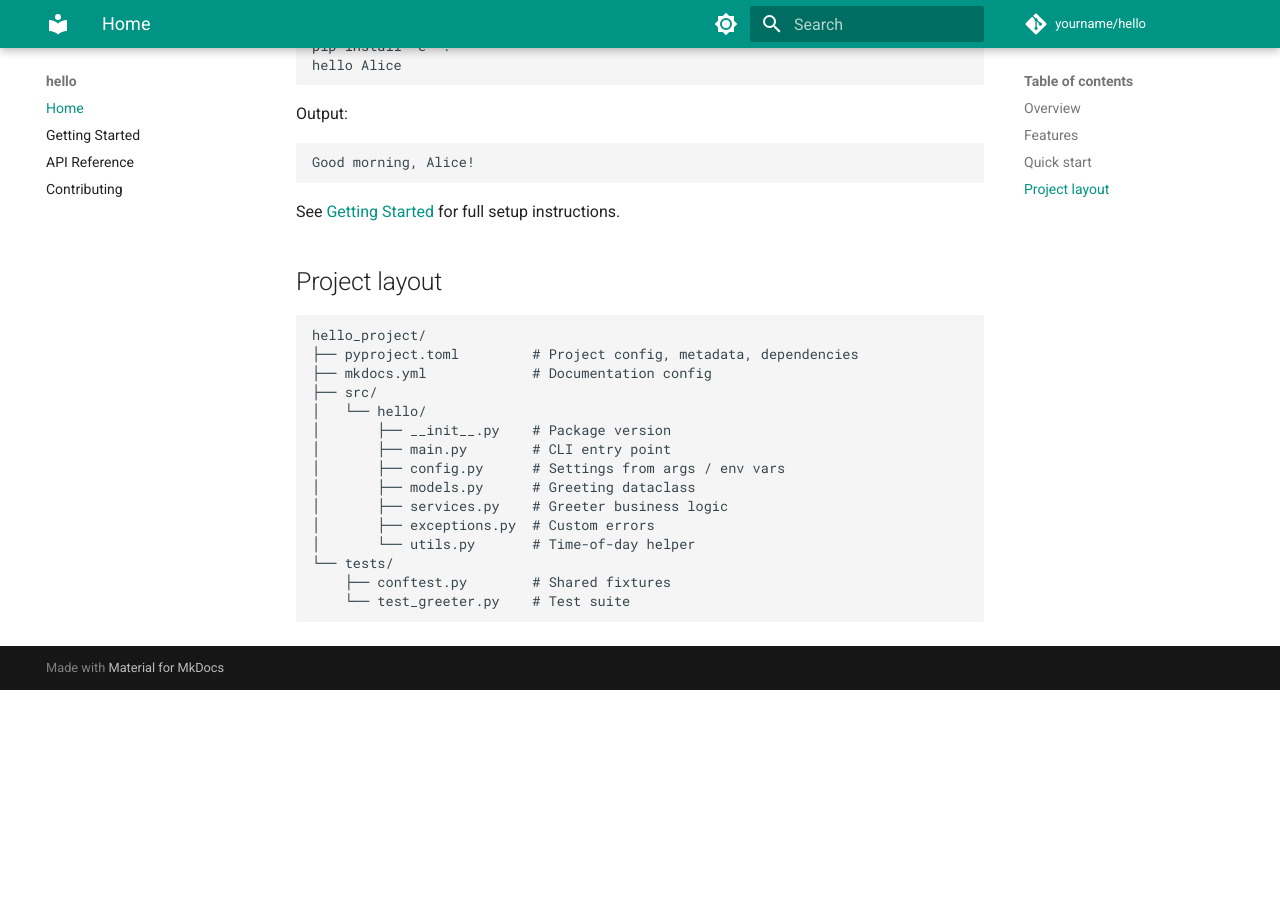
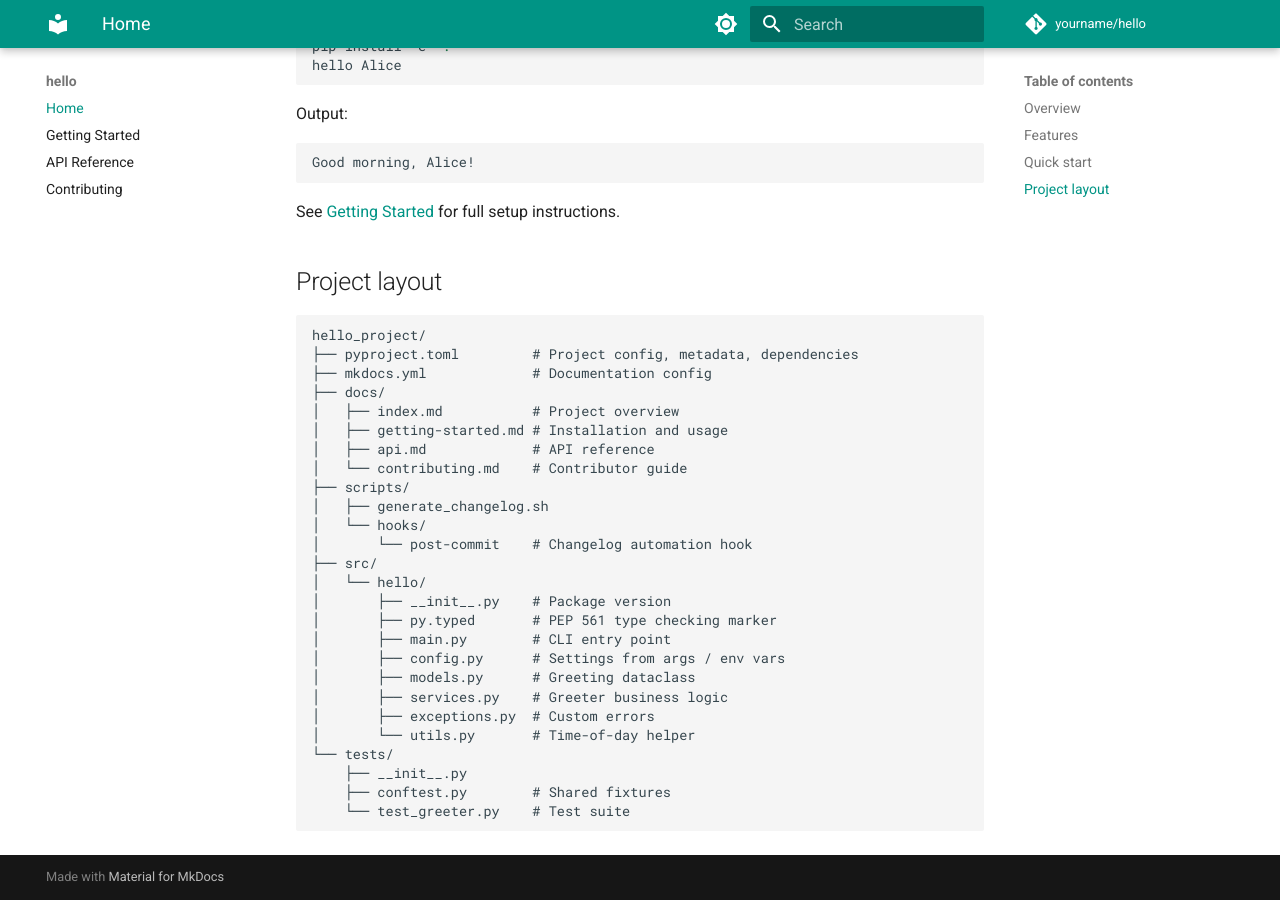
Before and after one commit to prisant/hello, an MkDocs documentation site: the page built from docs/index.md, in a window 1280 px wide and 900 px high, scrolled down 740 px. Built offline with MkDocs 1.6.1 and Material for MkDocs 9.7.7, drawn with Linux system fonts in a browser that asks for light colours; comment, search, counter and statistics services are not loaded; before the commit the page ends 1430 px from its top, so only the background shows below that.

Commit message:
fix: address review findings
1. Fix changelog script duplicate commit bug — rewrite tag iteration
   using array indexing instead of broken PREV tracking
2. Add ruff, mypy, pytest-cov to dev dependencies
3. Add tests/__init__.py for correct import resolution with src layout
4. Update README project structure to include docs/, scripts/hooks/, LICENSE
5. Update docs/index.md project layout to match current state
6. Add site/ to clean target in Makefile
7. Add test-cov to .PHONY in Makefile
8. Add Python 3.13 to classifiers
9. Add py.typed marker (PEP 561) for type checking support
10. Fix import ordering in config.py (bare imports before from imports)
11. Add ruff and mypy tool config sections to pyproject.toml

````diff
--- a/docs/index.md
+++ b/docs/index.md
@@ -40,9 +40,19 @@ See [Getting Started](getting-started.md) for full setup instructions.
 hello_project/
 ├── pyproject.toml         # Project config, metadata, dependencies
 ├── mkdocs.yml             # Documentation config
+├── docs/
+│   ├── index.md           # Project overview
+│   ├── getting-started.md # Installation and usage
+│   ├── api.md             # API reference
+│   └── contributing.md    # Contributor guide
+├── scripts/
+│   ├── generate_changelog.sh
+│   └── hooks/
+│       └── post-commit    # Changelog automation hook
 ├── src/
 │   └── hello/
 │       ├── __init__.py    # Package version
+│       ├── py.typed       # PEP 561 type checking marker
 │       ├── main.py        # CLI entry point
 │       ├── config.py      # Settings from args / env vars
 │       ├── models.py      # Greeting dataclass
@@ -50,6 +60,7 @@ hello_project/
 │       ├── exceptions.py  # Custom errors
 │       └── utils.py       # Time-of-day helper
 └── tests/
+    ├── __init__.py
     ├── conftest.py        # Shared fixtures
     └── test_greeter.py    # Test suite
 ```
````
Also changed, not shown: CHANGELOG.md (+2 -1 lines), README.md (+15 -2 lines), pyproject.toml (+15 -0 lines), 5 other files.
